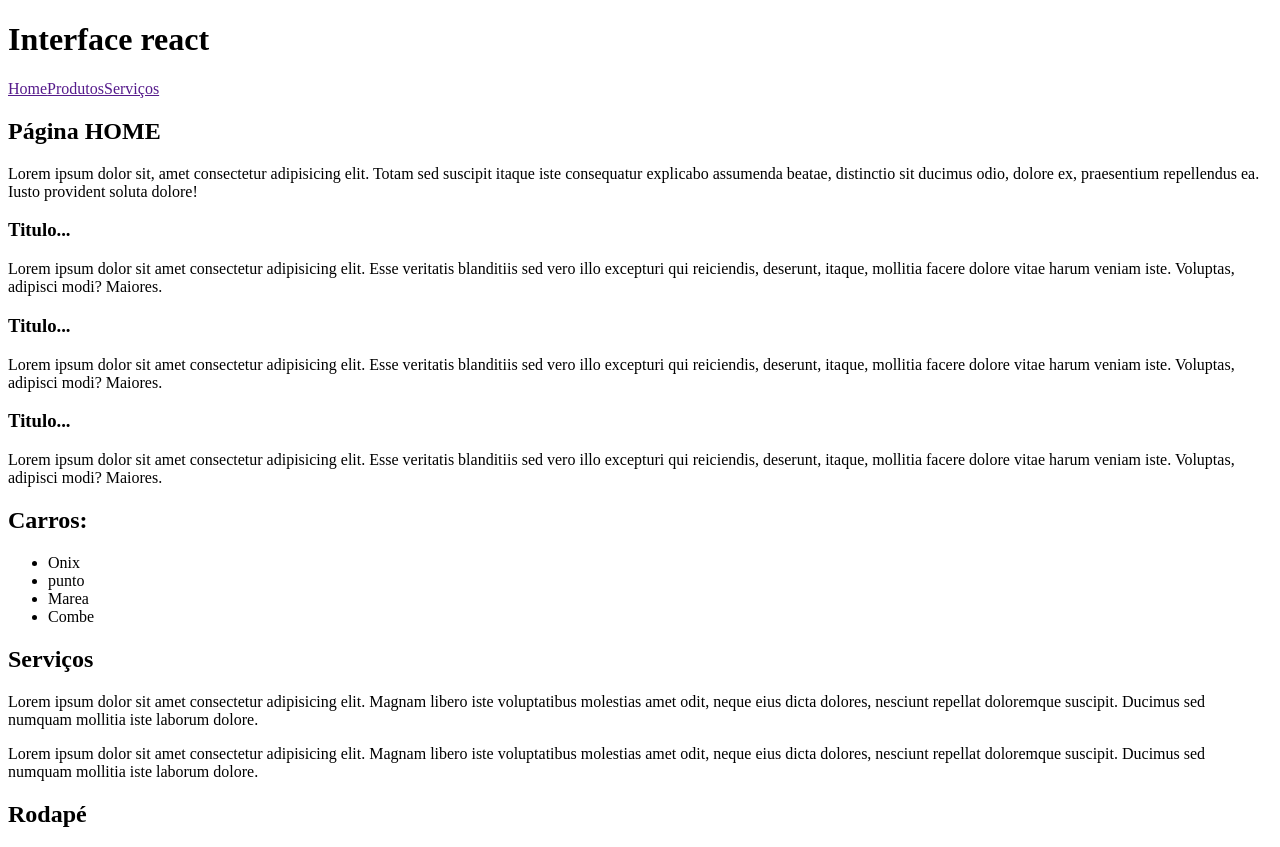
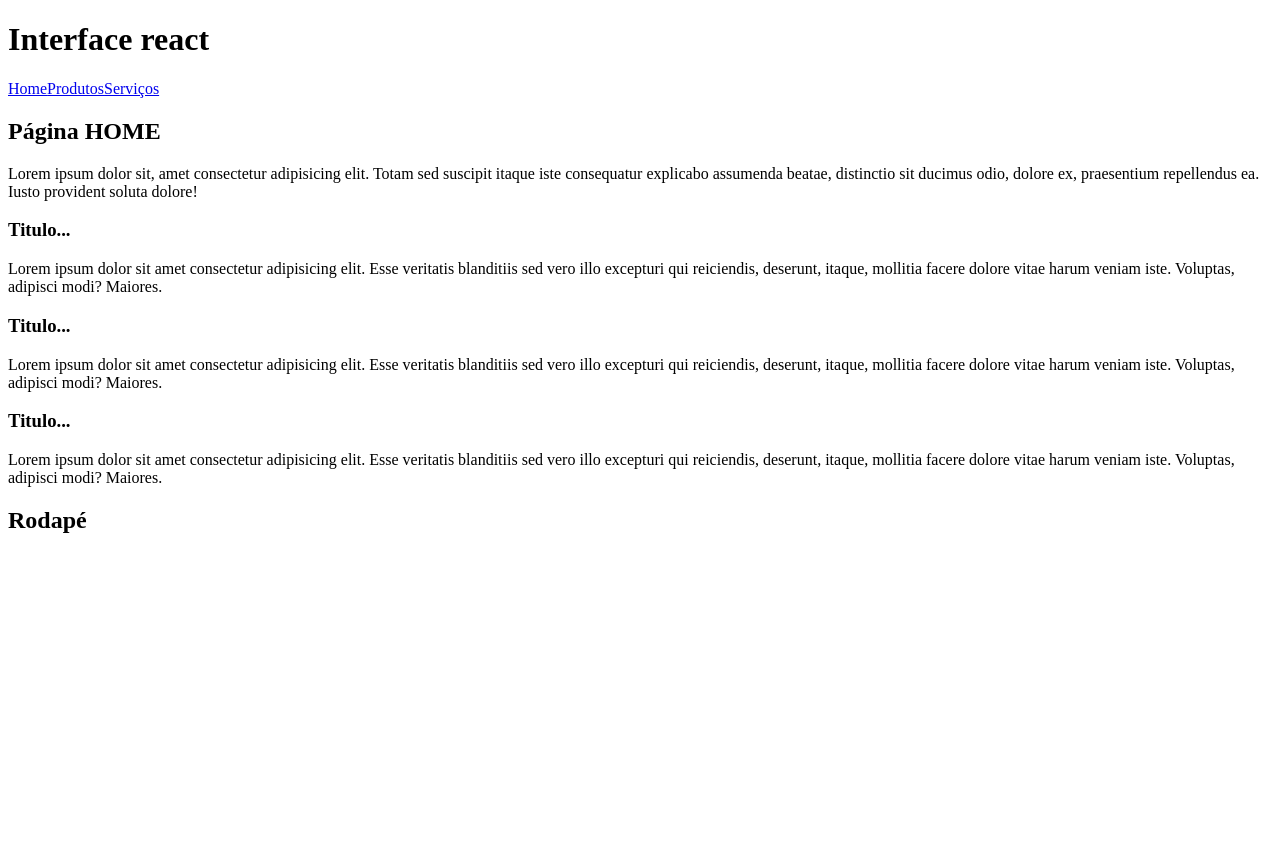
Before and after one commit to guilhermessanto/meu-app, a React (Create React App) app: page / in a window 1280 px wide. After the commit the page ends 800 px from the top, so only its background shows below. Built offline with nearby package versions, Linux system fonts and the light colour scheme.

Commit message:
rotas dinamicas

```diff
--- a/src/App.jsx
+++ b/src/App.jsx
@@ -10,9 +10,17 @@ const App = () => {
       {/* Fragmento */}
       <BrowserRouter>
         <Cabecalho />
-        <Home />
-        <Produtos />
-        <Servicos />
+        <Switch>
+          <Route exact path="/">
+            <Home />
+          </Route>
+          <Route path="/produtos">
+            <Produtos />
+          </Route>
+          <Route path="/servicos">
+            <Servicos />
+          </Route>
+        </Switch>
         <Footer />
       </BrowserRouter>
       {/* Fim fragmento */}
--- a/src/components/Menu.jsx
+++ b/src/components/Menu.jsx
@@ -1,9 +1,10 @@
+import { NavLink } from "react-router-dom";
 const Menu = () => {
   return (
     <nav>
-      <a href="">Home</a>
-      <a href="">Produtos</a>
-      <a href="">Serviços</a>
+      <NavLink to="/">Home</NavLink>
+      <NavLink to="/produtos">Produtos</NavLink>
+      <NavLink to="/servicos">Serviços</NavLink>
     </nav>
   );
 };
```
